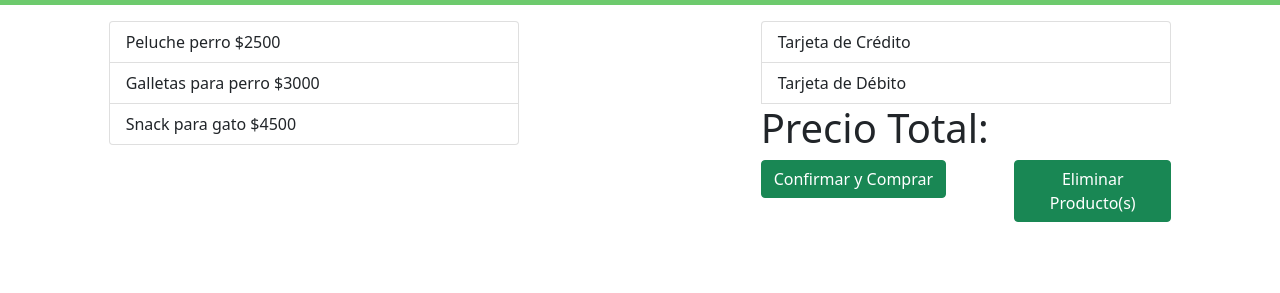
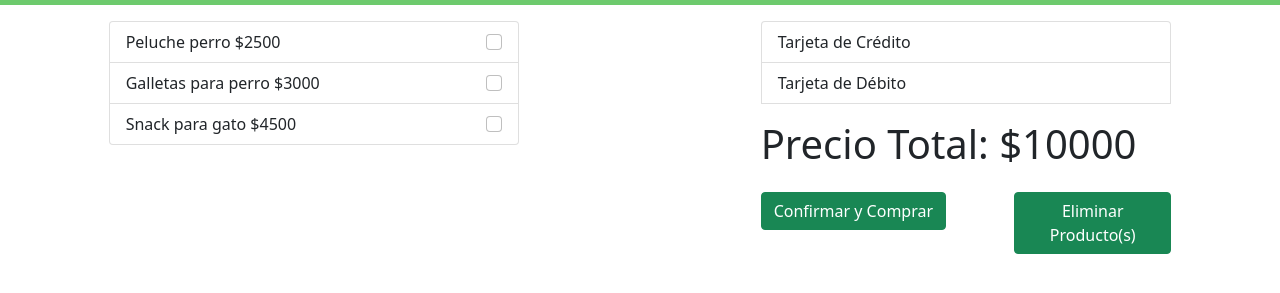
Before and after one commit to MauriAstudillo/desarrolloweb, a plain HTML site: page carro.html in a window 1280 px wide. Shown: the part 49-342 px from the top of the page. Drawn offline with Linux system fonts and the light colour scheme.

Commit message:
carro terminado

```diff
--- a/carro.html
+++ b/carro.html
@@ -26,7 +26,8 @@
                 <div class="col-sm-1 text-center">
                     <li class="nav-item">
                         <a href="index.html">
-                            <img src="images/pag_principal.jpg" alt="Pag. Principal" style="width:40px;" class="rounded-pill">
+                            <img src="images/pag_principal.jpg" alt="Pag. Principal" style="width:40px;"
+                                class="rounded-pill">
                         </a>
                     </li>
                 </div>
@@ -73,9 +74,15 @@
         <div class="col-sm-1"></div>
         <div class="col-sm-4 mt-3">
             <div class="list-group">
-                <a href="#" class="list-group-item">Peluche perro $2500</a>
-                <a href="#" class="list-group-item">Galletas para perro $3000</a>
-                <a href="#" class="list-group-item">Snack para gato $4500</a>
+                <a href="#" class="list-group-item">Peluche perro $2500
+                    <input class="form-check-input float-end" type="checkbox" name="producto 1">
+                </a>
+                <a href="#" class="list-group-item">Galletas para perro $3000
+                    <input class="form-check-input float-end" type="checkbox" name="producto 2">
+                </a>
+                <a href="#" class="list-group-item">Snack para gato $4500
+                    <input class="form-check-input float-end" type="checkbox" name="producto 3">
+                </a>
             </div>
         </div>
         <div class="col-sm-2"></div>
@@ -83,7 +90,9 @@
             <div class="list-group">
                 <a href="#" class="list-group-item">Tarjeta de Crédito</a>
                 <a href="#" class="list-group-item">Tarjeta de Débito</a>
-                <h1>Precio Total:</h1>
+                <div class="mt-3 mb-3">
+                    <h1>Precio Total: $10000</h1>
+                </div>
                 <div class="row">
                     <div class="col-sm-6">
                         <a class="btn btn-success" href="#">Confirmar y Comprar</a>
```
Also changed, not shown: login.html (+3 -3 lines).
